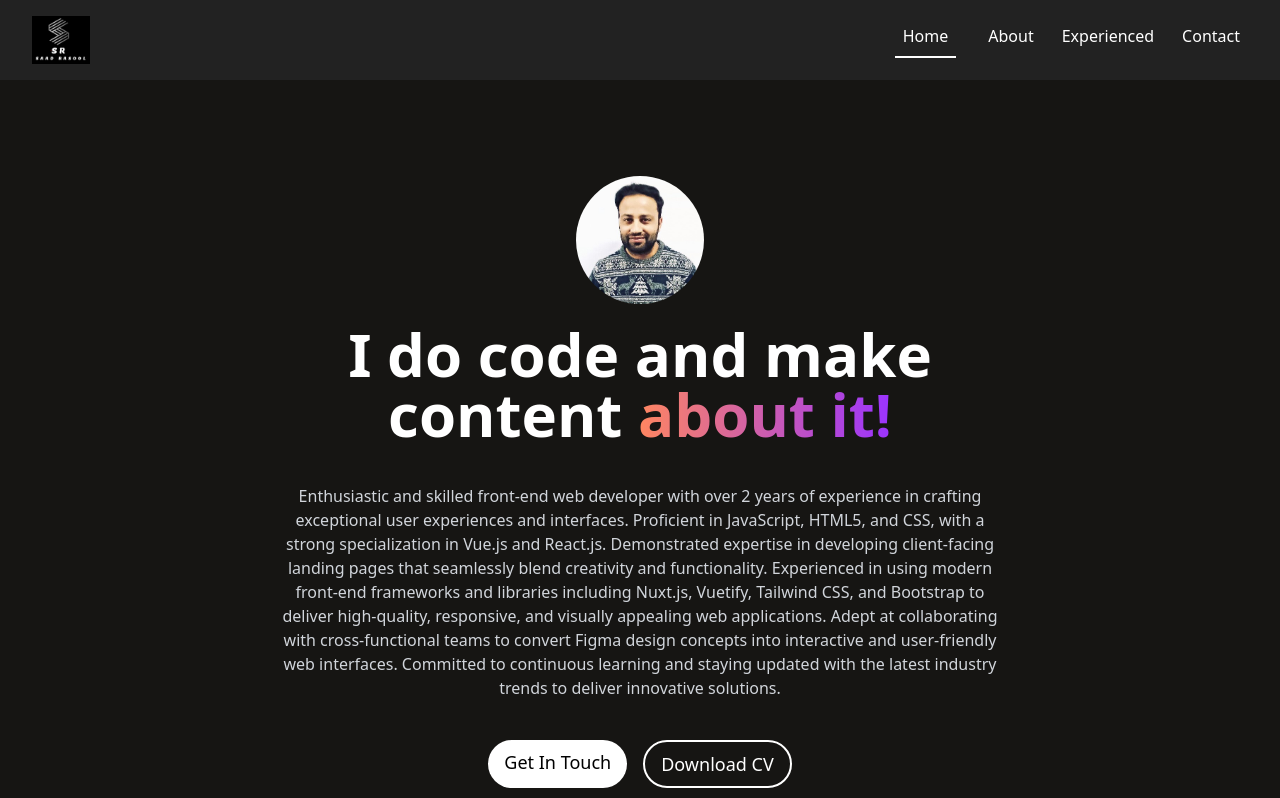
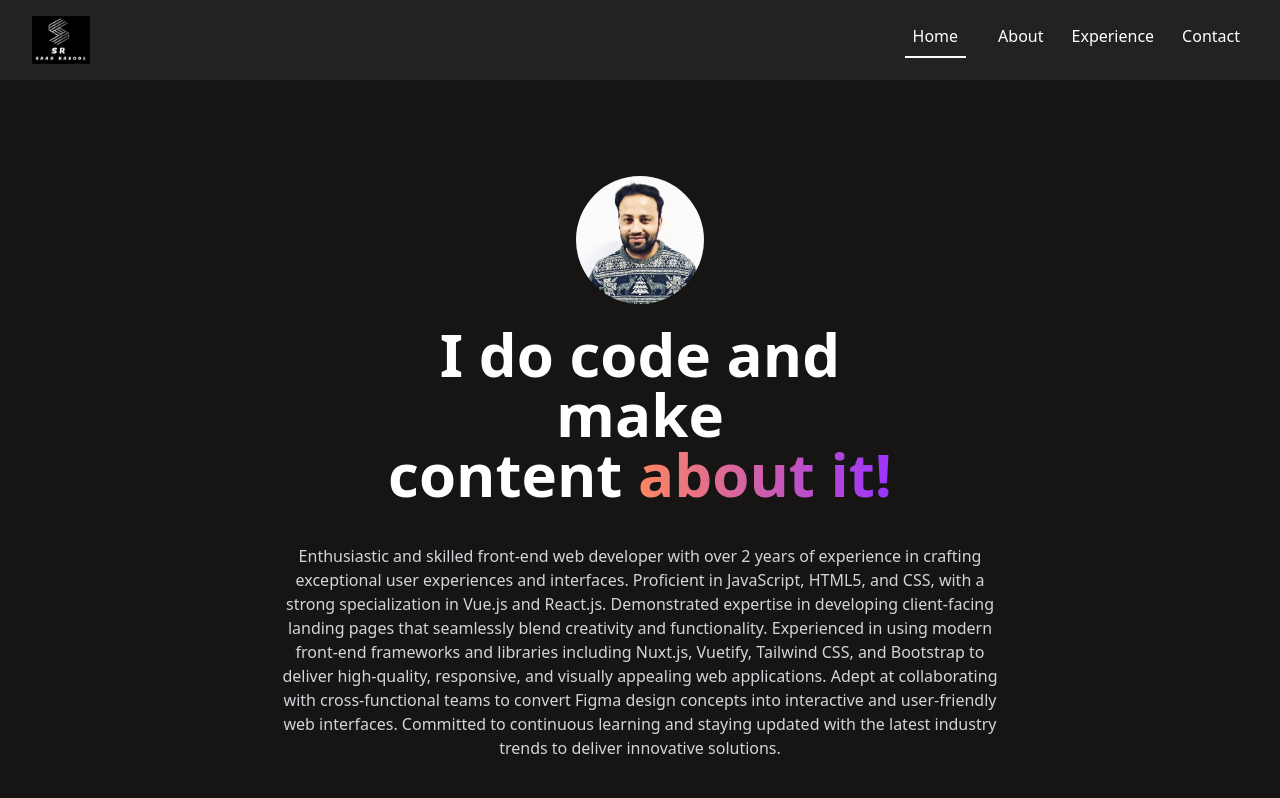
Before and after one commit to SaaD-1995/saad-protfolio, a React (Create React App) app: page / in a window 1280 px wide. Shown: the top 798 px of the page. Built offline with nearby package versions, Linux system fonts and the light colour scheme.

Commit message:
change the experienced in to experience

```diff
--- a/src/App.js
+++ b/src/App.js
@@ -18,7 +18,7 @@ function App() {
           <Route path="/" element={<Home />} />
           <Route path="/about" element={<About />} />
           <Route path="/project/:id" element={<Project />} />
-          <Route path="/experienced" element={<Experienced />} />
+          <Route path="/experience" element={<Experienced />} />
           <Route path="/contact" element={<Contact />} />
         </Routes>
       </div>
--- a/src/components/Home/Header.js
+++ b/src/components/Home/Header.js
@@ -9,7 +9,7 @@ function Header(){
                 <div className="flex justify-center items-center ">
                     <img class="w-32 h-32 rounded-full" src="/saadrasool.jpg" alt="Rounded avatar"/>
                 </div>
-                    <h1 className="md:text-6xl sm:text-4xl text-3xl pt-5 text-white font-bold text-center lg:mx-52">
+                    <h1 className="md:text-6xl sm:text-4xl text-4xl pt-5 text-white font-bold text-center mx-20 sm:mx-0 md:mx-10 lg:mx-52 xl:mx-72 ">
                         I do code and make content&nbsp;
                         <span className="gradient-text">
                              about it!
--- a/src/components/Navbar.js
+++ b/src/components/Navbar.js
@@ -53,13 +53,13 @@ function Navbar() {
                   Project
                 </Link> */}
                 <Link
-                  to="/experienced"
+                  to="/experience"
                   className={`text-white px-2 py-2 mx-3  text-base font-medium ${
-                    location.pathname === '/experienced' ? 'border-b-2 border-white' : ''
+                    location.pathname === '/experience' ? 'border-b-2 border-white' : ''
                   }`}
                   onClick={closeSidebar}
                 >
-                  Experienced
+                  Experience
                 </Link>
                 <Link
                   to="/contact"
@@ -134,13 +134,13 @@ function Navbar() {
                   Project
                 </Link> */}
                 <Link
-                  to="/experienced"
+                  to="/experience"
                   className={`block px-4 py-2 text-xl hover:bg-gray-700 rounded ${
-                    location.pathname === '/experienced' ? 'text-white border-s-2 border-white' : 'text-gray-400'
+                    location.pathname === '/experience' ? 'text-white border-s-2 border-white' : 'text-gray-400'
                   }`}
                   onClick={closeSidebar}
                 >
-                  Experienced
+                  Experience
                 </Link>
                 <Link
                   to="/contact"
--- a/tailwind.config.js
+++ b/tailwind.config.js
@@ -9,6 +9,9 @@ module.exports = {
         lexend: ['"Lexend Giga"', 'sans-serif'],
         poppins: ['"Poppins"', 'sans-serif'],
       },
+      backgroundImage: {
+        'gradient-to-r': 'linear-gradient(to right, #FF8660, #9A33FF)',
+      },
     },
   },
   plugins: [],
```
